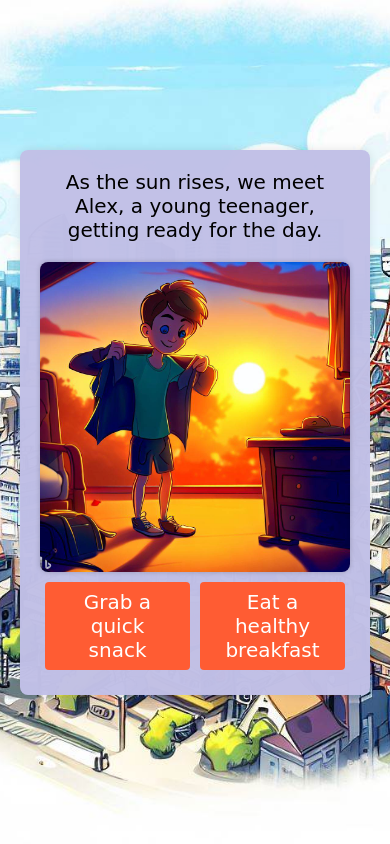
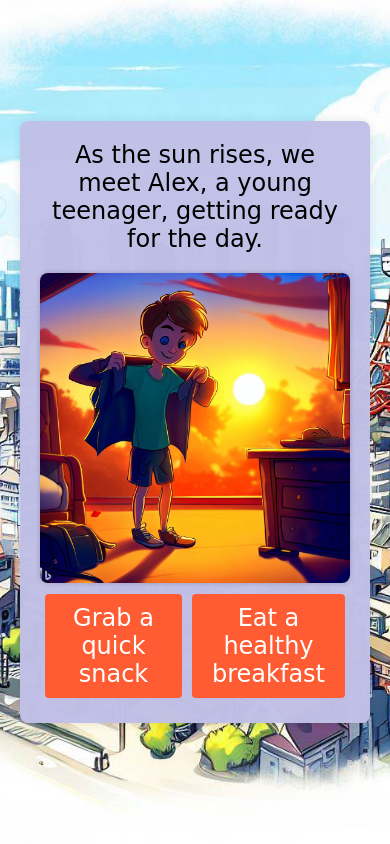
Before and after one commit to soumabhadey/alex-odyssey-fourever, a plain HTML site: page game.html in a window 390 px wide. Drawn offline with Linux system fonts and the light colour scheme.

Commit message:
update v2.2.2

```diff
--- a/game-styles.css
+++ b/game-styles.css
@@ -17,7 +17,7 @@ body {
     max-width: 700px;
     width: 90%;
     font-family: cursive;
-    font-size: 40px;
+    font-size: 28px;
     margin: 20px;
     border-radius: 8px;
     padding: 20px;
@@ -28,9 +28,9 @@ body {
 
 #button1, #button2 {
     font-family: cursive;
+    font-size: 28px;
     margin: 5px;
-    padding: 10px 20px;
-    font-size: 40px;
+    padding: 12px 24px;
     border: none;
     border-radius: 4px;
     background-color: #ff5c33;
@@ -67,12 +67,12 @@ body {
 
 @media (max-width: 768px) {
     #game-container {
-        font-size: 20px;
+        font-size: 24px;
     }
 
     #button1, #button2 {
-        font-size: 20px;
-        padding: 8px 16px;
+        font-size: 24px;
+        padding: 10px 20px;
     }
 }
 
```
